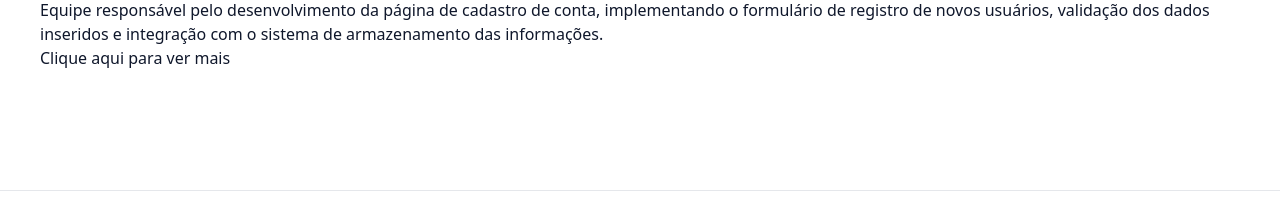
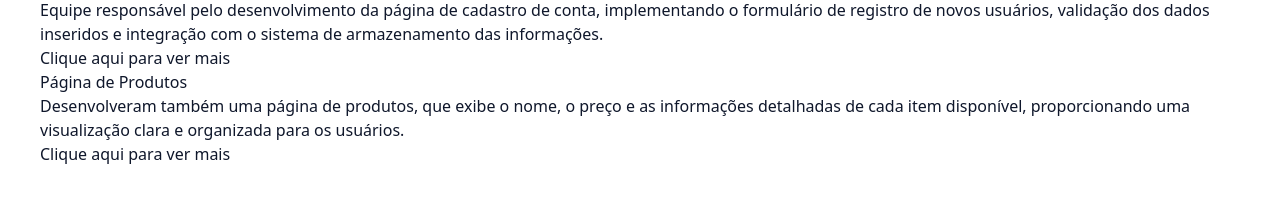
Before and after one commit to 1TDSPG-25/sistema-flow, a React (Vite) app: page /sistema-flow/integrantes/equipeE in a window 1280 px wide. Shown: the part 1201-1412 px from the top of the page. Built offline with nearby package versions, Linux system fonts and the light colour scheme; no server answers.

Commit message:
feat(Integrantes): feito a base do segundo card de tarefa da Equipe E.

```diff
--- a/src/routes/Integrantes/Equipe E/index.tsx
+++ b/src/routes/Integrantes/Equipe E/index.tsx
@@ -107,6 +107,14 @@ export default function EquipeE() {
                 <p>Equipe responsável pelo desenvolvimento da página de cadastro de conta, implementando o formulário de registro de novos usuários, validação dos dados inseridos e integração com o sistema de armazenamento das informações.</p>
                 <Link to="" target="_blank" rel="noopener noreferrer">Clique aqui para ver mais</Link>
             </div>
+
+            {/* Card tarefa 2 */}
+            <div>
+                <img src="" alt="" />
+                <h2>Página de Produtos</h2>
+                <p>Desenvolveram também uma página de produtos, que exibe o nome, o preço e as informações detalhadas de cada item disponível, proporcionando uma visualização clara e organizada para os usuários.</p>
+                <Link to="" target="_blank" rel="noopener noreferrer">Clique aqui para ver mais</Link>
+            </div>
         </section>
       </>
     );
```
